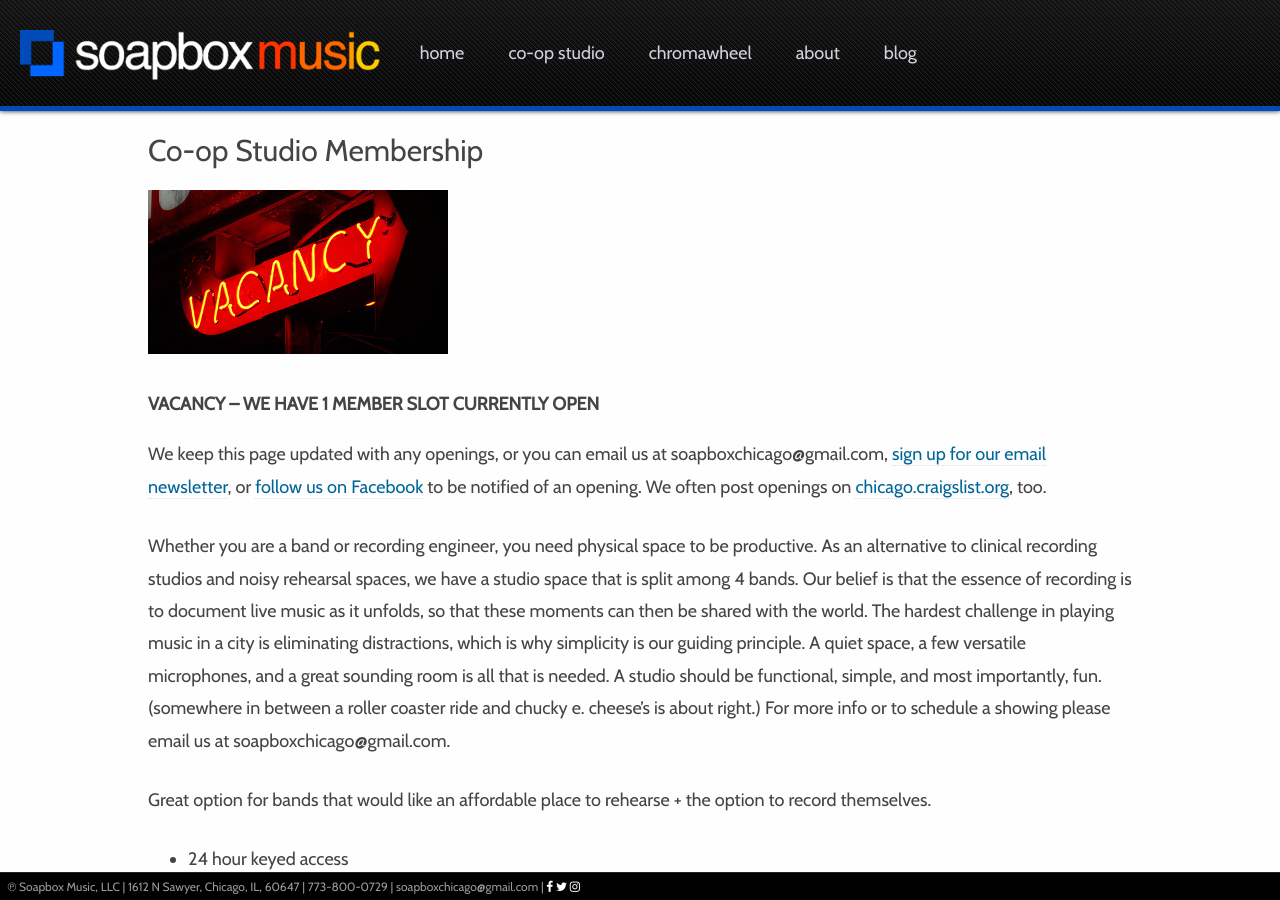
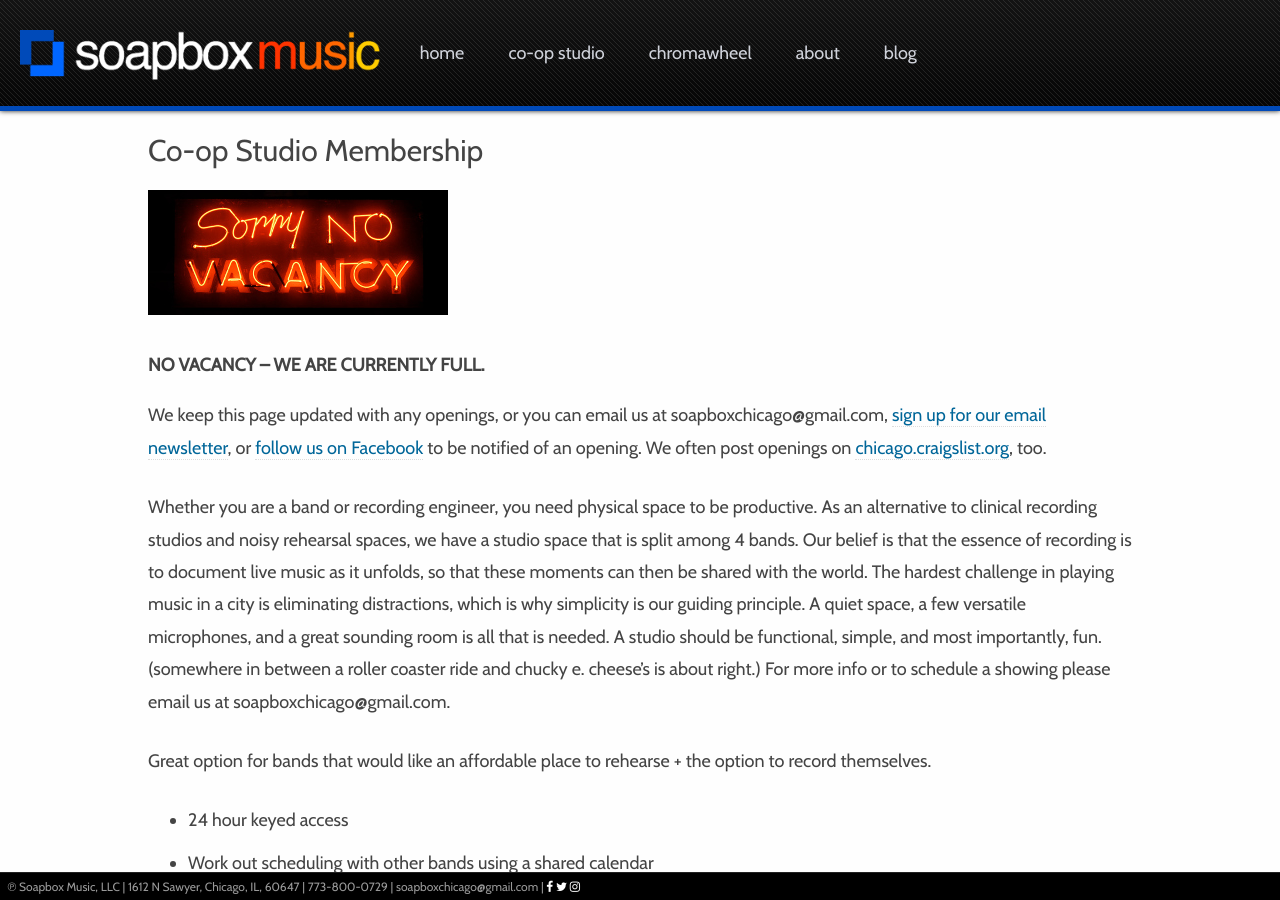
Before and after one commit to soapboxmusic/website, a Jekyll site: the page built from studio.md, in a window 1280 px wide and 900 px high. Built offline with Jekyll 4.4.1, drawn with Linux system fonts in a browser that asks for light colours; nearby versions of some CDN libraries.

Commit message:
Update studio.md

```diff
--- a/studio.md
+++ b/studio.md
@@ -6,9 +6,9 @@ redirect_from:
 ---
 
 
-![](assets/images/open-vacancy-300.jpg)
+![](assets/images/no-vacancy-300.jpg)
 
-#### Vacancy -- we have 1 member slot currently open
+#### No Vacancy -- we are currently full.
 We keep this page updated with any openings, or you can email us at soapboxchicago@gmail.com, [sign up for our email newsletter](https://mailchi.mp/767a7c6ab28c/soapbox-newsletter), or [follow us on Facebook](http://www.facebook.com/soapboxchicago) to be notified of an opening. We often post openings on [chicago.craigslist.org](http://chicago.craigslist.org), too.
 
 Whether you are a band or recording engineer, you need physical space to be productive.  As an alternative to clinical recording studios and noisy rehearsal spaces, we have a studio space that is split among 4 bands. Our belief is that the essence of recording is to document live music as it unfolds, so that these moments can then be shared with the world. The hardest challenge in playing music in a city is eliminating distractions, which is why simplicity is our guiding principle.  A quiet space, a few versatile microphones, and a great sounding room is all that is needed. A studio should be functional, simple, and most importantly, fun. (somewhere in between a roller coaster ride and chucky e. cheese's is about right.) For more info or to schedule a showing please email us at soapboxchicago@gmail.com.
```
